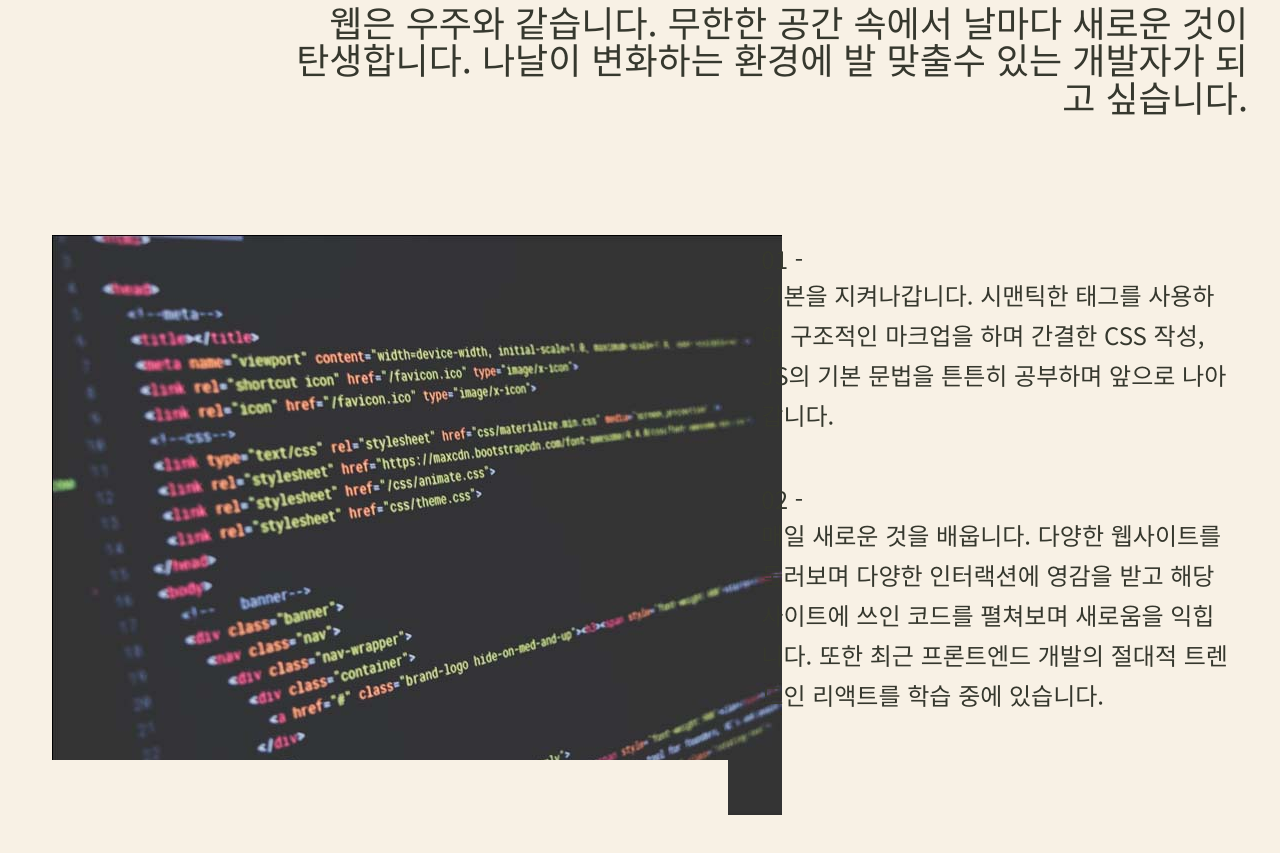
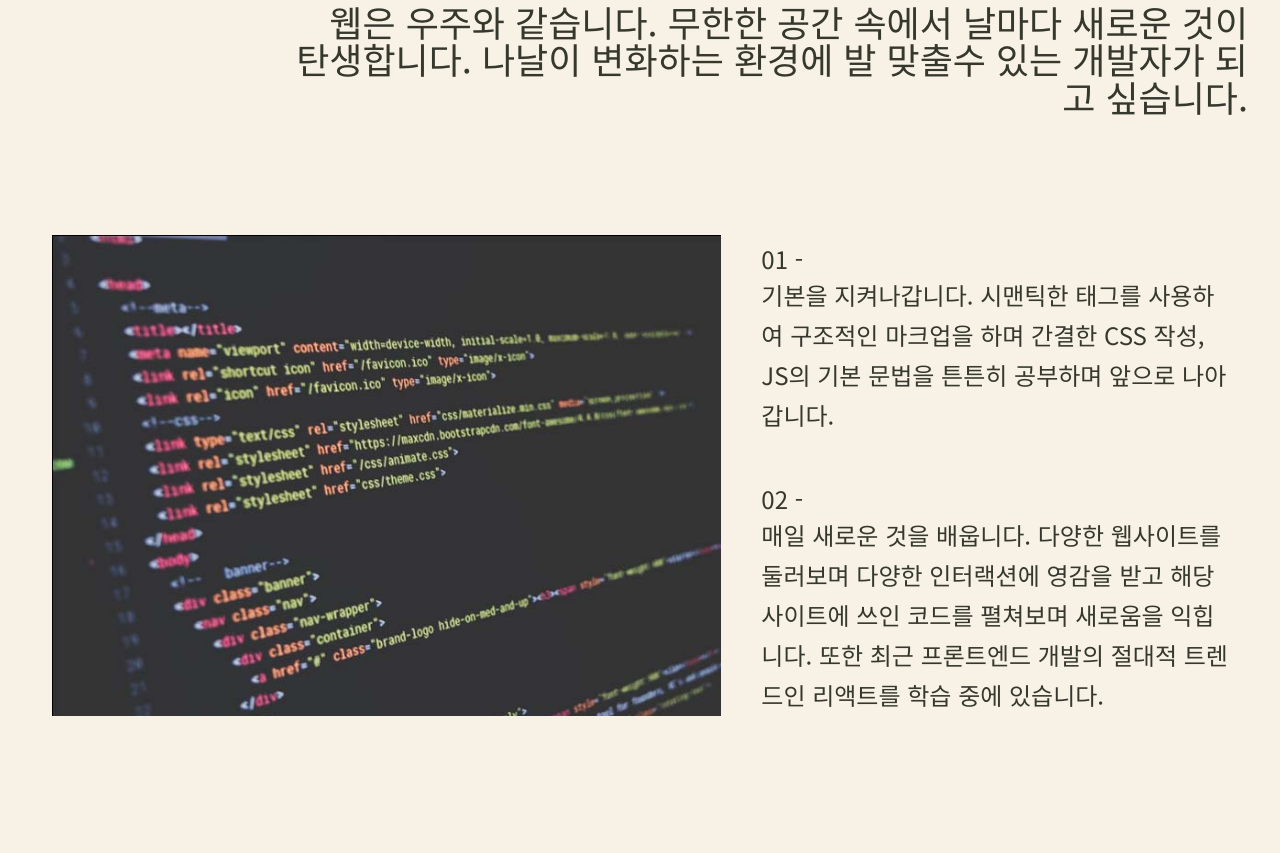
Before and after one commit to ysisys0202/My-portfolio, a website: page index.html in a window 1280 px wide. Shown: the part 2521-3374 px from the top of the page. Drawn offline with nearby package versions, Linux system fonts and the light colour scheme; files whose address does not match are found by name.

Commit message:
🐛 (about-img-) -> (about-img-2) 오타 수정

```diff
--- a/index.html
+++ b/index.html
@@ -98,7 +98,7 @@
                     <div class="img-area">
                       <div class="img-wrapper">
                         <img
-                          class="about-img-"
+                          class="about-img-2"
                           src="./assets/images/about-02.jpg"
                           alt="어바웃 이미지 2"
                         />
```
